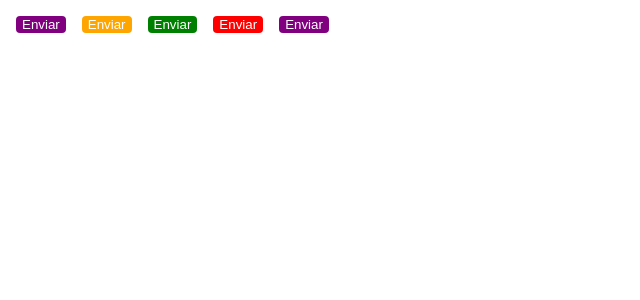
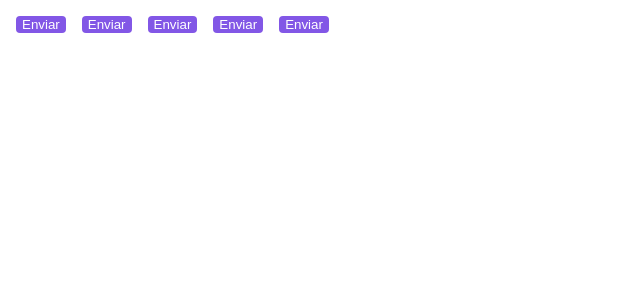
Before and after one commit to Guiihenriiq/Ignite-Timer, a React (Vite) app: page / in a window 1280 px wide. Shown: the top 300 px of the page, without its empty margins (0-640 px from the left). Built offline with nearby package versions, Linux system fonts and the light colour scheme.

Commit message:
Estrutura da aplicação - Tipagem de temas

```diff
--- a/src/components/Button.styles.ts
+++ b/src/components/Button.styles.ts
@@ -17,6 +17,6 @@
   border: 0;
   margin: 8px;
 
-  background-color: ${props => buttonVariants[props.variant]};
-  color: white;
+  background-color: ${props => props.theme.primary};
+  color: ${props => props.theme.white};
 `;
```
Also changed, not shown: src/@types/styled.d.ts (added, +8 -0 lines).
